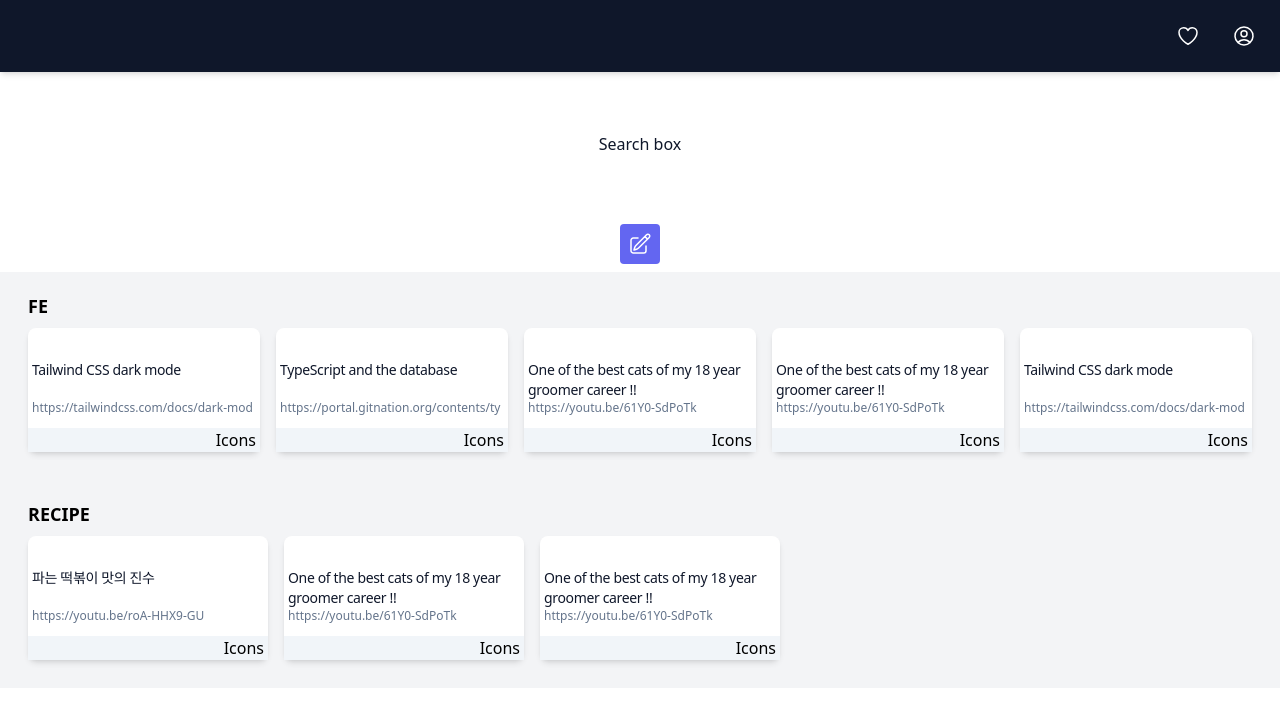
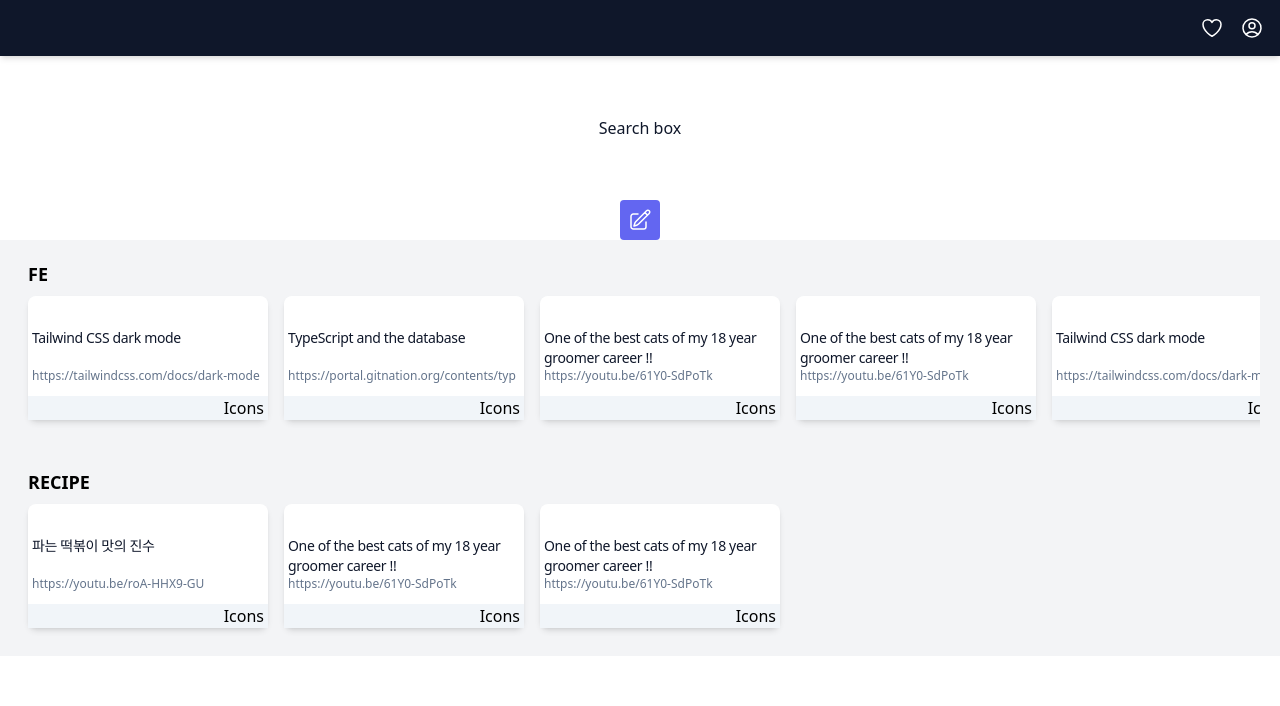
Before and after one commit to esther615kim/next_linkuni, a Next.js app: page / in a window 1280 px wide. Shown: the top 706 px of the page. Built offline with nearby package versions, Linux system fonts and the light colour scheme.

Commit message:
refactor: amend button type

```diff
--- a/pages/index.tsx
+++ b/pages/index.tsx
@@ -1,7 +1,7 @@
 import { AddUrlBox } from "../src/components/AddUrlBox";
 import { Layout } from "../src/components/Layout";
 import { UrlCards } from "../src/components/UrlCards";
-import { url_card_data_1, url_card_data_2 } from "../src/data/mockData";
+import { URLCARDDATA2, URLCARDDATA1 } from "../src/data/mockData";
 // add it to firebase & apis
 import type { NextPage } from "next";
 import Head from "next/head";
@@ -17,8 +17,8 @@ const Home: NextPage = () => {
       {/* ADD BUTTON */}
       <AddUrlBox />
       {/* URL CARDS */}
-      <UrlCards cardsData={url_card_data_1} />
-      <UrlCards cardsData={url_card_data_2} />
+      <UrlCards cardsData={URLCARDDATA1} />
+      <UrlCards cardsData={URLCARDDATA2} />
     </Layout>
   );
 };
--- a/src/components/AddUrlBox/index.tsx
+++ b/src/components/AddUrlBox/index.tsx
@@ -10,7 +10,7 @@ export const AddUrlBox = function () {
 
   return (
     <>
-      <Button handleButtonClick={handleBtnClick}>
+      <Button onClick={handleBtnClick}>
         <PencilSquareIcon className="bg-indigo-500 icon-primary hover:bg-indigo-400" />
       </Button>
     </>
--- a/src/components/Layout/index.tsx
+++ b/src/components/Layout/index.tsx
@@ -21,14 +21,14 @@ Props) {
   // use Button component
   const logInBtn = (
     // IconButton으로 쪼갤 방법은..
-    <Button handleButtonClick={() => console.log("login!")}>
+    <Button onClick={() => console.log("login!")}>
       <UserCircleIcon className="w-6 h-6 text-white" />
     </Button>
   );
   const logOutBtn = <button>LogOut</button>;
 
   const FavListBtn = (
-    <Button handleButtonClick={() => console.log("fav list")}>
+    <Button onClick={() => console.log("fav list")}>
       <HeartIcon className="w-6 h-6 mr-4 text-white" />
     </Button>
   );
--- a/src/components/UrlCards/SingleCard.tsx
+++ b/src/components/UrlCards/SingleCard.tsx
@@ -7,7 +7,8 @@ type Props = {
 
 const SingleCard = ({ cardData }: Props) => {
   return (
-    <div className="w-40 pt-2 m-1 bg-white rounded-lg shadow-md md:w-60 hover:shadow-gray-400 sm:pt-5 md:m-2 dark:bg-slate-800 ring-slate-900/5">
+    // todo: card width - fixed
+    <li className="pt-2 m-1 bg-white rounded-lg shadow-md w-60 min-w-60 hover:shadow-gray-400 sm:pt-5 md:m-2 dark:bg-slate-800">
       <Link href={cardData.url}>
         <div className="p-1 pt-5 md:p-1">
           <h3 className="h-10 mt-2 overflow-hidden text-sm tracking-tight font-meSdium text-slate-900 dark:text-white">
@@ -20,7 +21,7 @@ const SingleCard = ({ cardData }: Props) => {
       </Link>
       {/* ICONS */}
       <div className="flex justify-end px-1 mt-2 bg-slate-100">Icons</div>
-    </div>
+    </li>
   );
 };
 
--- a/src/components/UrlCards/index.tsx
+++ b/src/components/UrlCards/index.tsx
@@ -13,11 +13,11 @@ export const UrlCards = function ({ cardsData }: Props) {
         {cardsData[0].category.toUpperCase()}
       </h3>
       {/* CARD */}
-      <div className="flex overflow-x-auto">
+      <ul className="flex overflow-x-scroll flex-nowrap">
         {cardsData.map((card) => (
           <SingleCard key={card.id} cardData={card} />
         ))}
-      </div>
+      </ul>
     </div>
   );
 };
--- a/src/components/common/Button/index.tsx
+++ b/src/components/common/Button/index.tsx
@@ -1,24 +1,26 @@
-interface ButtonProps extends React.ButtonHTMLAttributes<HTMLButtonElement> {
-  children: React.ReactNode; // any better type?
-  handleButtonClick: () => void;
-}
+// interface ButtonProps extends React.ButtonHTMLAttributes<HTMLButtonElement> {
+//   children: React.ReactNode; // any better type?
+//   handleButtonClick: () => void;
+// }
+// const Button = ({ children, handleButtonClick }: ButtonProps) => {
+//   return (
+//     <button className="p-1 m-1" onClick={handleButtonClick}>
+//       {children}
+//     </button>
+//   );
+// };
+// export default Button;
+import type { ButtonHTMLAttributes, ReactNode } from "react";
 
-const Button = ({ children, handleButtonClick }: ButtonProps) => {
-  return (
-    <button className="p-1 m-1" onClick={handleButtonClick}>
-      {children}
-    </button>
-  ); // 기본적인 style을 주고 나서 props 로 addtional 하게 받는 건?
+//  type 임포트
+
+type TProps = {
+  //   color: string;
+  children: ReactNode;
+} & ButtonHTMLAttributes<HTMLButtonElement>;
+
+const Button = ({ children, ...additionalProps }: TProps) => {
+  return <button {...additionalProps}>{children}</button>;
 };
 
 export default Button;
-
-// interface ButtonProps extends React.ButtonHTMLAttributes<HTMLButtonElement> {
-//     additionalProps?: string;
-//   }
-
-// const Button = ({ children, ...additionalProps }: ButtonProps) => {
-//   return <button {...additionalProps}>{children}</button>; // 기본적인 style을 주고 나서 props 로 addtional 하게 받는 건?
-// };
-
-// export default Button;
--- a/src/data/mockData.ts
+++ b/src/data/mockData.ts
@@ -9,7 +9,7 @@ export type UrlCardData = {
 }
 
 
-export const url_card_data_1: UrlCardData[] = [
+export const URLCARDDATA1: UrlCardData[] = [
 {id:"3",
 category:"FE",
 title:"Tailwind CSS dark mode",
@@ -38,7 +38,7 @@ url:"https://tailwindcss.com/docs/dark-mode#toggling-dark-mode-manually",
 
 ]
 
-export const url_card_data_2: UrlCardData[] = [
+export const URLCARDDATA2: UrlCardData[] = [
     {id:"1",
     category:"recipe",
     title:"파는 떡볶이 맛의 진수",
```
